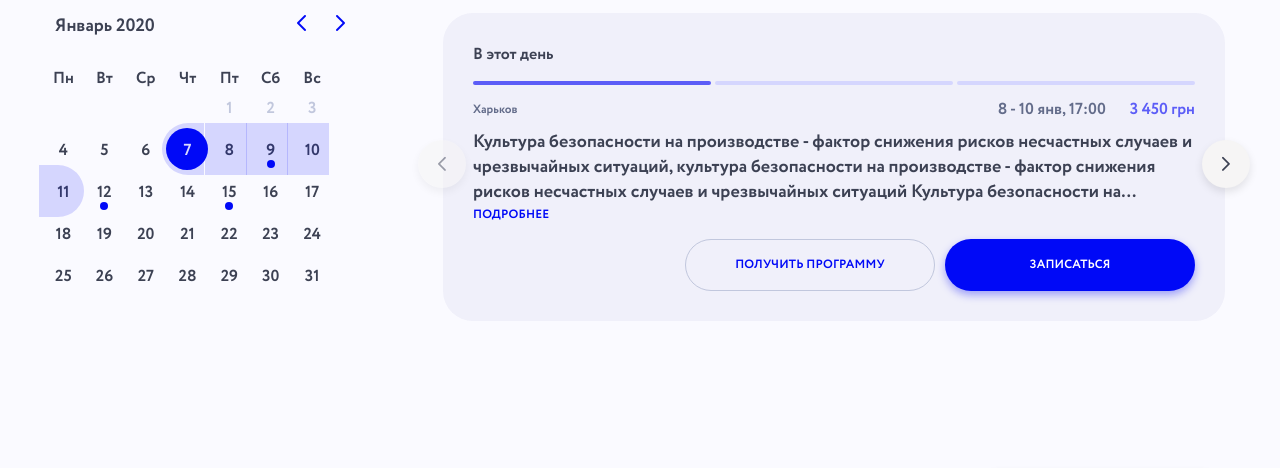
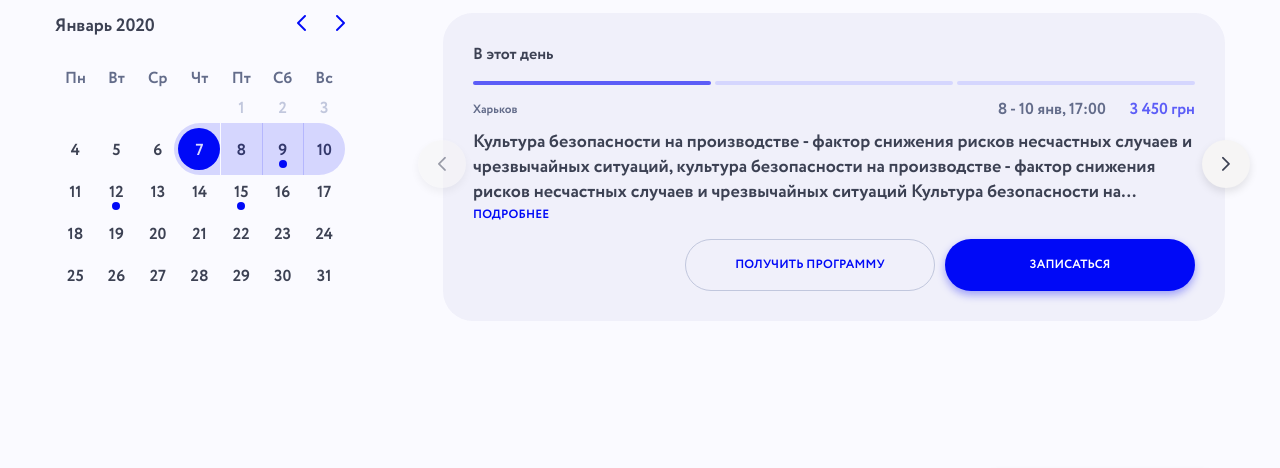
Before and after one commit to Pavlo-Tymoshchuk/UKR, a website: page plan-events.html in a window 1280 px wide. Shown: the part 291-759 px from the top of the page. Drawn offline with Linux system fonts and the light colour scheme.

Commit message:
22:05(11:37)

```diff
--- a/less/_main-block.less
+++ b/less/_main-block.less
@@ -1304,7 +1304,10 @@
 .calendar__table {
     border-collapse: collapse;
     width: 100%;
-    margin-left: -12px;
+}
+
+.calendar__table__header {
+    color: #636C8A;
 }
 
 .calendar__table__tr {
@@ -1332,7 +1335,7 @@
         position: absolute;
         height: 52px;
         width: 42px;
-        left: -4px;
+        left: 0px;
         top: -7px;
         background-color: rgba(0, 9, 247, 0.15);
     }
@@ -1347,6 +1350,8 @@
 
     &.first-day {
         .event_wrapper {
+            width: 46px;
+            left: -4px;
             border-top-left-radius: 30px;
             border-bottom-left-radius: 30px;
         }
@@ -1354,7 +1359,7 @@
 
     &.last-day {
         .event_wrapper {
-            width: 45px;
+            left: 0px;
             border-top-right-radius: 30px;
             border-bottom-right-radius: 30px;
         }
--- a/plan-events.html
+++ b/plan-events.html
@@ -217,19 +217,19 @@
                                                 <div class="event_wrapper"></div>
                                             </a>
                                         </td>
-                                        <td class="calendar__table__item calendar__table__item-event-days">
+                                        <td class="calendar__table__item calendar__table__item-event-days ">
                                             <a href="#" class="calendar__table__data calendar__table__data-event-future">9
                                                 <div class="event_wrapper"></div>
                                             </a>
                                         </td>
-                                        <td class="calendar__table__item calendar__table__item-event-days">
+                                        <td class="calendar__table__item calendar__table__item-event-days last-day">
                                             <a href="#" class="calendar__table__data">10
                                                 <div class="event_wrapper"></div>
                                             </a>
                                         </td>
                                     </tr>
                                     <tr class="calendar__table__tr" data="3">
-                                        <td class="calendar__table__item calendar__table__item-event-days last-day">
+                                        <td class="calendar__table__item">
                                             <a href="#" class="calendar__table__data">11
                                             <div class="event_wrapper"></div></a>
                                         </td>
```
Also changed, not shown: css/main.css.
